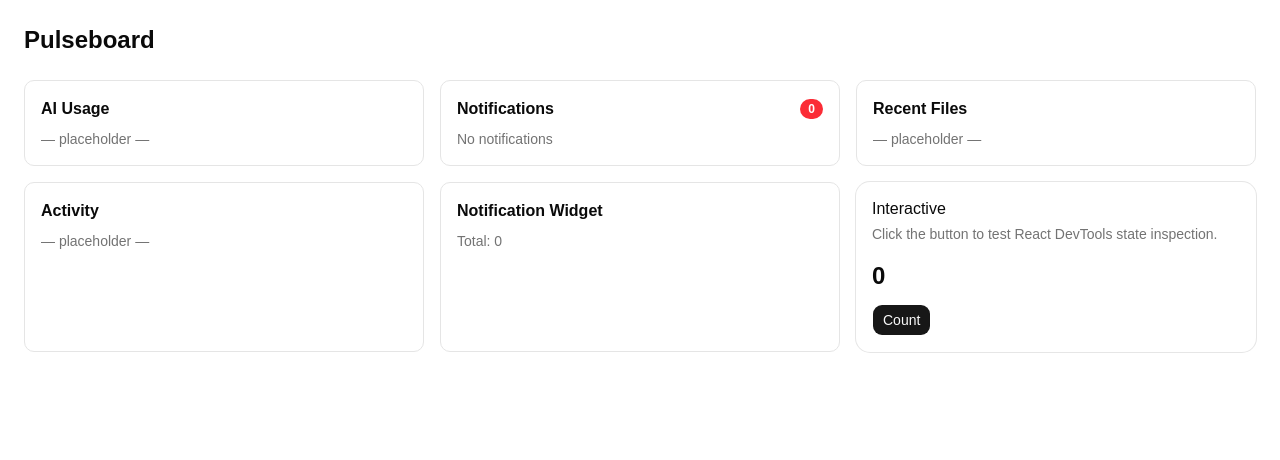
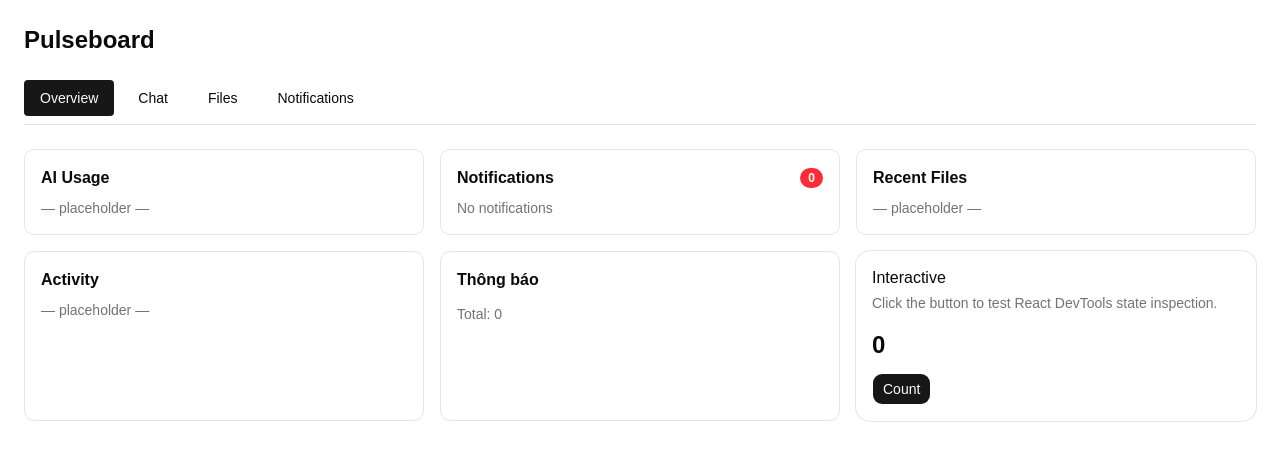
Before and after one commit to satoshiman/pulseboard, a React (Vite) app: page / in a window 1280 px wide. Shown: the top 460 px of the page. Built offline with nearby package versions, Linux system fonts and the light colour scheme.

Commit message:
feat: fixed blood

```diff
--- a/src/features/dashboard/ui/Dashboard.tsx
+++ b/src/features/dashboard/ui/Dashboard.tsx
@@ -1,4 +1,4 @@
-import { useState } from "react";
+import { useState, useTransition, Suspense } from "react";
 
 import { Button } from "@/components/ui/button";
 import {
@@ -11,27 +11,78 @@ import {
 import { NotificationCenter } from "@/features/notifications/ui/NotificationCenter";
 import { NotificationWidget } from "@/features/notifications/ui/NotificationWidget";
 
+const TABS = ["overview", "chat", "files", "notifications"] as const;
+type Tab = (typeof TABS)[number];
+
 export function Dashboard() {
+  const [activeTab, setActiveTab] = useState<Tab>("overview");
+  const [isPending, startTransition] = useTransition();
+
+  const handleTabChange = (tab: Tab) => {
+    // ✅ Tab button update ngay (urgent), content render sau (non-urgent)
+    startTransition(() => setActiveTab(tab));
+  };
+
   return (
     <div className="p-6">
       <div className="flex items-center justify-between mb-6">
         <h1 className="text-2xl font-bold">Pulseboard</h1>
       </div>
+
+      <nav className="flex gap-2 mb-6 border-b pb-2">
+        {TABS.map((tab) => (
+          <button
+            key={tab}
+            onClick={() => handleTabChange(tab)}
+            className={`px-4 py-2 rounded text-sm capitalize transition-colors ${
+              activeTab === tab
+                ? "bg-primary text-primary-foreground"
+                : "hover:bg-muted"
+            }`}
+            style={{ opacity: isPending ? 0.7 : 1 }}
+          >
+            {tab}
+          </button>
+        ))}
+        {isPending && (
+          <span className="text-xs text-muted-foreground self-center">
+            loading...
+          </span>
+        )}
+      </nav>
+
+      {/* ✅ Suspense boundary: mỗi widget có fallback riêng, không block nhau */}
       <div className="grid grid-cols-3 gap-4">
+        <Suspense fallback={<WidgetSkeleton />}>
           <div className="border rounded-lg p-4">
             <h3 className="font-semibold mb-2">AI Usage</h3>
             <p className="text-sm text-muted-foreground">— placeholder —</p>
           </div>
+        </Suspense>
+
+        <Suspense fallback={<WidgetSkeleton />}>
           <NotificationCenter />
+        </Suspense>
+
+        <Suspense fallback={<WidgetSkeleton />}>
           <div className="border rounded-lg p-4">
             <h3 className="font-semibold mb-2">Recent Files</h3>
             <p className="text-sm text-muted-foreground">— placeholder —</p>
           </div>
+        </Suspense>
+
+        <Suspense fallback={<WidgetSkeleton />}>
           <div className="border rounded-lg p-4">
             <h3 className="font-semibold mb-2">Activity</h3>
             <p className="text-sm text-muted-foreground">— placeholder —</p>
           </div>
+        </Suspense>
+
+        <Suspense fallback={<WidgetSkeleton />}>
           <NotificationWidget />
+        </Suspense>
+
+        <Suspense fallback={<WidgetSkeleton />}>
           <Card>
             <CardHeader>
               <CardTitle>Interactive</CardTitle>
@@ -41,6 +92,7 @@ export function Dashboard() {
             </CardHeader>
             <CardContentReactive />
           </Card>
+        </Suspense>
       </div>
     </div>
   );
@@ -55,3 +107,12 @@ const CardContentReactive = () => {
     </CardContent>
   );
 };
+
+function WidgetSkeleton() {
+  return (
+    <div className="border rounded-lg p-4 animate-pulse">
+      <div className="h-4 bg-muted rounded w-24 mb-4" />
+      <div className="h-32 bg-muted rounded" />
+    </div>
+  );
+}
--- a/src/features/notifications/ui/NotificationWidget.tsx
+++ b/src/features/notifications/ui/NotificationWidget.tsx
@@ -1,25 +1,73 @@
-import { memo } from 'react';
-import { useNotifications } from '@/store/notification.store';
+import { useMemo, memo, useRef } from "react";
+import { useNotifications } from "@/store/notification.store";
 
 export const NotificationWidget = memo(function NotificationWidget() {
   const notifications = useNotifications();
 
+  // Debug: count re-renders (development only)
+  const renderCount = useRef(0);
+  renderCount.current += 1;
+
+  console.log(
+    `🎨 NotificationWidget render #${renderCount.current}, notifications: ${notifications.length}`,
+  );
+
+  if (import.meta.env.DEV) {
+    console.log(`NotificationWidget renders: ${renderCount.current}`);
+  }
+
+  // ✅ useMemo: chỉ slice khi notifications thay đổi
+  const recentNotifications = useMemo(
+    () => notifications.slice(0, 50),
+    [notifications],
+  );
+
   return (
     <div className="border rounded-lg p-4">
-      <h3 className="font-semibold mb-2">Notification Widget</h3>
+      <div className="flex items-center justify-between mb-3">
+        <h3 className="font-semibold">Thông báo</h3>
+      </div>
+
+      <div>
         <p className="text-sm text-muted-foreground mb-2">
           Total: {notifications.length}
         </p>
         <div className="space-y-1 max-h-48 overflow-y-auto">
-        {notifications.slice(0, 10).map((notification) => (
-          <div
+          {recentNotifications.map((notification) => (
+            <NotificationItem
               key={notification.id}
-            className="p-1 rounded text-xs border bg-muted/30"
-          >
-            {notification.title}
+              notification={notification}
+            />
+          ))}
         </div>
-        ))}
       </div>
     </div>
   );
 });
+
+const NotificationItem = memo(function NotificationItem({
+  notification,
+}: {
+  notification: { id: string; title: string; message: string; type: string };
+}) {
+  const colors = {
+    info: "bg-blue-500",
+    warning: "bg-yellow-500",
+    error: "bg-red-500",
+    success: "bg-green-500",
+  };
+
+  return (
+    <div className="py-2 border-b last:border-0 flex gap-2 items-start">
+      <span
+        className={`w-2 h-2 rounded-full mt-1.5 shrink-0 ${colors[notification.type as keyof typeof colors]}`}
+      />
+      <div>
+        <p className="text-sm font-medium leading-tight">
+          {notification.title}
+        </p>
+        <p className="text-xs text-muted-foreground">{notification.message}</p>
+      </div>
+    </div>
+  );
+});
--- a/src/mocks/simulateFlood.ts
+++ b/src/mocks/simulateFlood.ts
@@ -3,12 +3,24 @@ import { generateFakeNotification } from "@/mocks/data/generators";
 
 // Gọi function này để bắt đầu flood: 1 notification mỗi 10ms
 export function startNotificationFlood(): () => void {
+  console.log("🚀 Starting notification flood...");
+  let count = 0;
+
   const interval = setInterval(() => {
-    // ❌ Mỗi notification = 1 setState = 1 re-render ngay lập tức
-    useNotificationStore.getState().addNotification(generateFakeNotification());
+    const notification = generateFakeNotification();
+    count++;
+    // ✅ Dùng enqueue: batching trong 100ms → 1 setState cho nhiều notifications
+    useNotificationStore.getState().enqueue(notification);
+
+    if (count % 10 === 0) {
+      console.log(`📬 Enqueued ${count} notifications`);
+    }
   }, 10);
 
-  return () => clearInterval(interval);
+  return () => {
+    clearInterval(interval);
+    console.log(`🛑 Stopped flood. Total: ${count} notifications`);
+  };
 }
 
 // Expose to window for console testing
--- a/src/store/notification.store.ts
+++ b/src/store/notification.store.ts
@@ -1,18 +1,64 @@
-import { create } from 'zustand';
-import type { Notification } from '@/shared/types';
+import { create } from "zustand";
+import type { Notification } from "@/shared/types";
 
 interface NotificationStore {
   notifications: Notification[];
-  addNotification: (n: Notification) => void;
+  pendingQueue: Notification[];
+  enqueue: (n: Notification) => void;
+  flushQueue: () => void;
 }
 
-// ❌ Mỗi addNotification → setState → re-render ngay
-export const useNotificationStore = create<NotificationStore>((set) => ({
-  notifications: [],
-  addNotification: (n) =>
-    set(state => ({ notifications: [n, ...state.notifications] })),
-}));
+// ✅ Batching queue: gom notifications trong 100ms → 1 setState → 1 re-render
+export const useNotificationStore = create<NotificationStore>((set, get) => {
+  let flushTimer: ReturnType<typeof setTimeout> | null = null;
 
-export const useNotifications = () => useNotificationStore(s => s.notifications);
+  return {
+    notifications: [],
+    pendingQueue: [],
+
+    // ✅ Thêm vào queue — KHÔNG update UI ngay
+    enqueue: (n) => {
+      console.log(
+        `➕ Enqueue called, queue size before: ${get().pendingQueue.length}`,
+      );
+      set((state) => {
+        const newQueue = [...state.pendingQueue, n];
+        console.log(`➕ Setting pendingQueue to size: ${newQueue.length}`);
+        return { pendingQueue: newQueue };
+      });
+
+      // ✅ Chỉ set timer nếu chưa có (không reset mỗi lần)
+      if (!flushTimer) {
+        flushTimer = setTimeout(() => {
+          get().flushQueue();
+          flushTimer = null;
+        }, 50); // ✅ Gom notifications trong 50ms
+      }
+    },
+
+    // ✅ Flush → 1 setState → 1 re-render (dù có 10+ notifications)
+    flushQueue: () => {
+      const currentState = get();
+      console.log(
+        `🔄 Flushing ${currentState.pendingQueue.length} notifications to store`,
+      );
+      set(() => ({
+        notifications: [
+          ...currentState.pendingQueue,
+          ...currentState.notifications,
+        ],
+        pendingQueue: [],
+      }));
+    },
+  };
+});
+
+export const useNotifications = () =>
+  useNotificationStore((s) => {
+    console.log(
+      `📡 Selector called, notifications count: ${s.notifications.length}`,
+    );
+    return s.notifications;
+  });
 export const useUnreadCount = () =>
-  useNotificationStore(s => s.notifications.filter(n => !n.read).length);
+  useNotificationStore((s) => s.notifications.filter((n) => !n.read).length);
```
Lines whose indentation alone changed are shown as unchanged.
